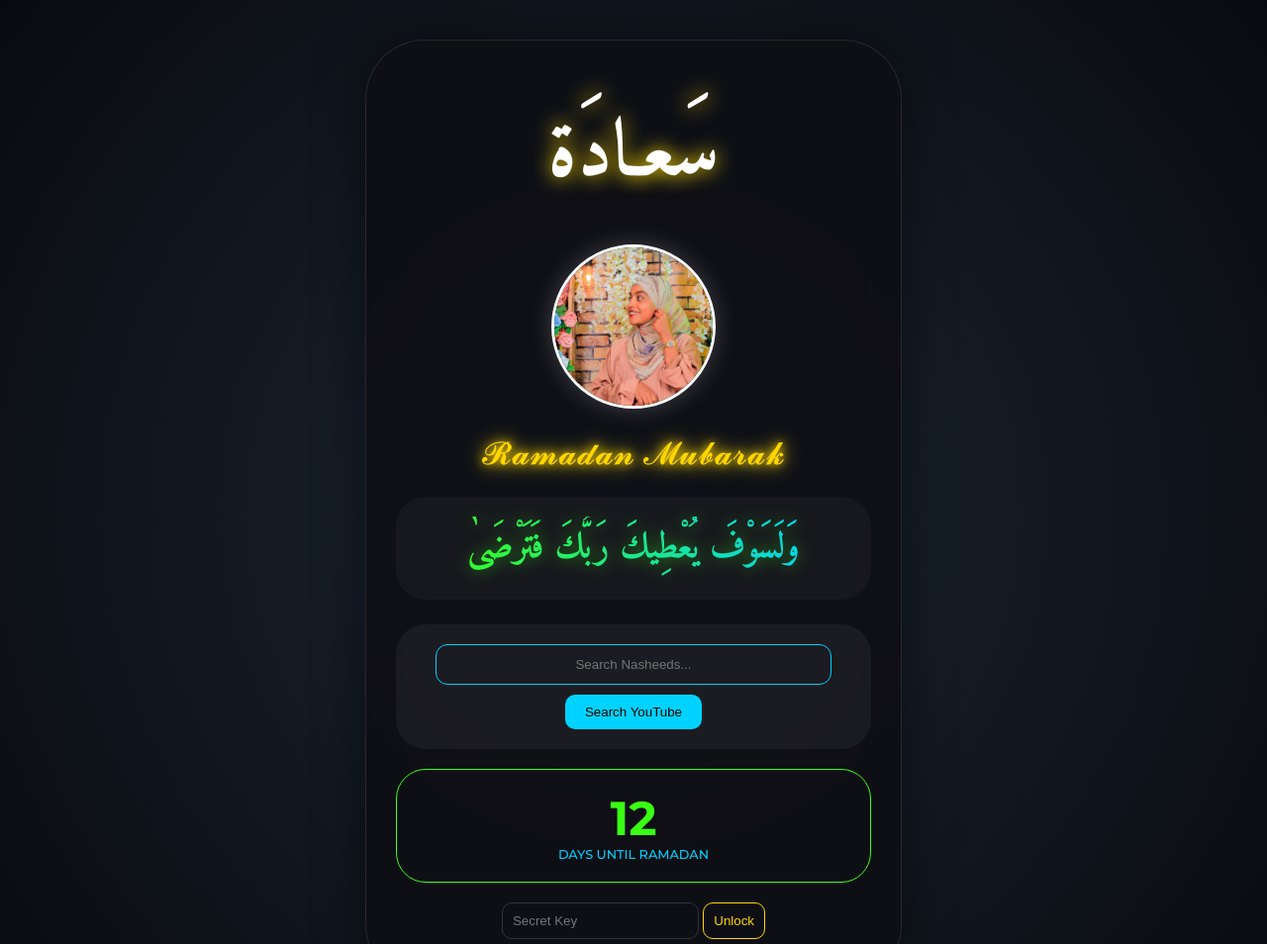
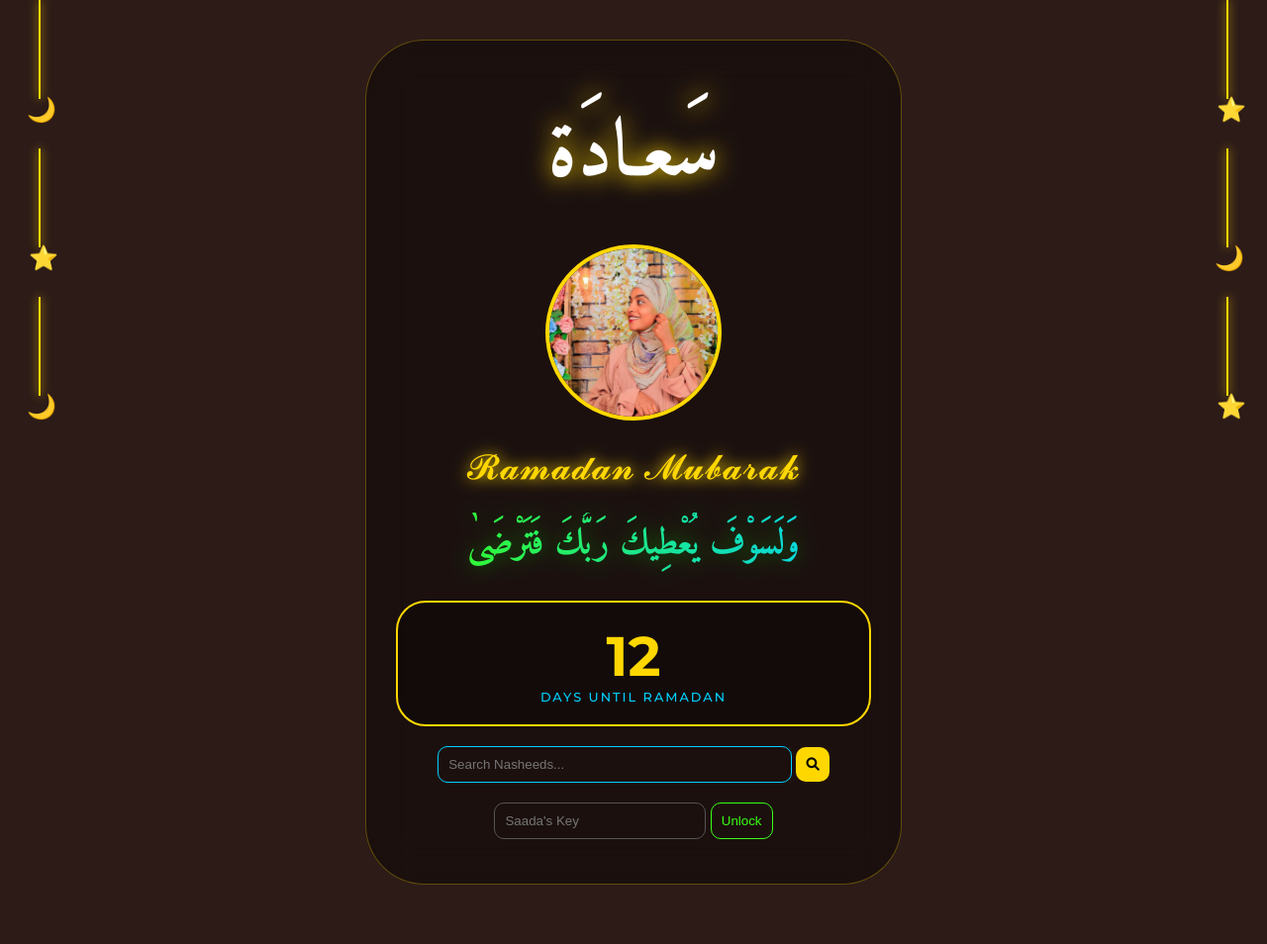
Before and after one commit to affan-50/Saada, a plain HTML site: page index.html in a window 1280 px wide. Shown: the top 954 px of the page at 99% size. Drawn offline with nearby package versions, Linux system fonts and the light colour scheme.

Commit message:
Update index.html

```diff
--- a/index.html
+++ b/index.html
@@ -13,15 +13,35 @@
             --neon-green: #39FF14;
             --electric-blue: #00D2FF;
             --saada-gold: #FFD700;
-            --deep-night: #0a0a0c;
+            --chocolate-dark: #1e110f;
         }
 
         body, html {
             margin: 0; padding: 0; min-height: 100%;
-            background: radial-gradient(circle at center, #1b2735 0%, #090a0f 100%);
+            background: #2D1B18; /* Rich Chocolate */
             font-family: 'Montserrat', sans-serif;
             color: #fff; overflow-x: hidden;
         }
+
+        /* Hanging Decorations (ተንጠልጥለው) */
+        .hanging-decor {
+            position: fixed; top: 0; width: 40px; height: 100vh;
+            display: flex; flex-direction: column; align-items: center;
+            z-index: 5;
+        }
+        .left-decor { left: 20px; }
+        .right-decor { right: 20px; }
+
+        .thread {
+            width: 2px; background: var(--saada-gold);
+            height: 100px; position: relative;
+            box-shadow: 0 0 10px var(--saada-gold);
+            margin-bottom: 50px;
+        }
+        .thread::after {
+            content: '🌙'; position: absolute; bottom: -25px; left: -12px; font-size: 1.5rem;
+        }
+        .thread.star::after { content: '⭐'; left: -10px; }
 
         .main-wrapper {
             display: flex; justify-content: center; align-items: center;
@@ -30,72 +50,57 @@
 
         .container {
             width: 100%; max-width: 480px;
-            background: rgba(15, 15, 20, 0.9);
+            background: rgba(0, 0, 0, 0.4);
             backdrop-filter: blur(20px); border-radius: 60px;
-            padding: 45px 30px; border: 1px solid rgba(255,255,255,0.1);
-            text-align: center; box-shadow: 0 0 50px rgba(0,0,0,0.5);
+            padding: 45px 30px; border: 1px solid rgba(255, 215, 0, 0.3);
+            text-align: center; position: relative; z-index: 10;
         }
 
-        /* Saada at the top */
         .arabic-name {
             font-family: 'Amiri', serif; font-size: 5rem;
             margin-bottom: 20px; color: #fff;
-            text-shadow: 0 0 20px var(--saada-gold);
+            text-shadow: 0 0 25px var(--saada-gold);
         }
 
         .profile-img {
-            width: 160px; height: 160px; border-radius: 50%;
-            border: 3px solid #fff; object-fit: cover;
+            width: 170px; height: 170px; border-radius: 50%;
+            border: 4px solid var(--saada-gold); object-fit: cover;
             margin: 0 auto 25px auto; display: block;
-            box-shadow: 0 0 25px rgba(255,255,255,0.2);
         }
 
-        /* Neon Verse: Bright Green and Blue */
-        .promise-verse {
-            margin: 25px 0; padding: 20px;
-            background: rgba(255,255,255,0.03); border-radius: 30px;
+        .ramadan-greeting {
+            font-size: 2.2rem; margin: 20px 0;
+            color: var(--saada-gold);
+            animation: night-flicker 5s infinite;
         }
+
+        @keyframes night-flicker {
+            0%, 19%, 21%, 23%, 25%, 54%, 56%, 100% { text-shadow: 0 0 15px var(--saada-gold); opacity: 1; }
+            20%, 22%, 24%, 55% { text-shadow: none; opacity: 0.3; }
+        }
+
         .ayah-text {
             font-family: 'Amiri', serif; font-size: 2.3rem; font-weight: bold;
             background: linear-gradient(90deg, var(--neon-green), var(--electric-blue));
             -webkit-background-clip: text; -webkit-text-fill-color: transparent;
-            filter: drop-shadow(0 0 8px rgba(57, 255, 20, 0.5));
-        }
-
-        /* Ramadan Dim Light Flickering Animation */
-        .ramadan-greeting {
-            font-size: 2rem; margin: 20px 0;
-            color: var(--saada-gold);
-            animation: flicker 4s infinite alternate;
-        }
-
-        @keyframes flicker {
-            0%, 18%, 22%, 25%, 53%, 57%, 100% {
-                text-shadow: 0 0 10px var(--saada-gold), 0 0 20px var(--saada-gold);
-                opacity: 1;
-            }
-            20%, 24%, 55% {
-                text-shadow: none;
-                opacity: 0.3;
-            }
-        }
-
-        .search-box {
-            background: rgba(255,255,255,0.05); padding: 20px;
-            border-radius: 30px; margin: 20px 0;
-        }
-        .search-input {
-            width: 85%; padding: 12px; border-radius: 12px; border: 1px solid var(--electric-blue);
-            background: transparent; color: white; text-align: center;
+            filter: drop-shadow(0 0 10px rgba(0, 255, 0, 0.4));
         }
 
         .stat-card {
-            border: 1px solid var(--neon-green); padding: 20px; border-radius: 30px; margin: 20px 0;
+            border: 2px solid var(--saada-gold); padding: 20px; border-radius: 30px; margin: 20px 0;
+            background: rgba(0,0,0,0.3);
         }
-        .stat-value { font-size: 3rem; color: var(--neon-green); display: block; font-weight: bold; }
+        .stat-value { font-size: 3.5rem; color: var(--saada-gold); display: block; font-weight: bold; }
     </style>
 </head>
 <body>
+
+    <div class="hanging-decor left-decor">
+        <div class="thread"></div><div class="thread star"></div><div class="thread"></div>
+    </div>
+    <div class="hanging-decor right-decor">
+        <div class="thread star"></div><div class="thread"></div><div class="thread star"></div>
+    </div>
 
     <div class="main-wrapper">
         <div class="container">
@@ -105,35 +110,47 @@
 
             <div class="ramadan-greeting">𝓡𝓪𝓶𝓪𝓭𝓪𝓷 𝓜𝓾𝓫𝓪𝓻𝓪𝓴</div>
 
-            <div class="promise-verse">
+            <div style="margin: 25px 0;">
                 <div class="ayah-text">وَلَسَوْفَ يُعْطِيكَ رَبُّكَ فَتَرْضَىٰ</div>
             </div>
 
-            <div class="search-box">
-                <input type="text" id="mSearch" class="search-input" placeholder="Search Nasheeds...">
-                <button onclick="playMusic()" style="margin-top:10px; border:none; background:var(--electric-blue); padding:10px 20px; border-radius:10px; cursor:pointer;">Search YouTube</button>
+            <div class="stat-card">
+                <span class="stat-value" id="days-count">--</span>
+                <div style="font-size: 0.8rem; letter-spacing: 2px; color: var(--electric-blue);">DAYS UNTIL RAMADAN</div>
             </div>
 
-            <div class="stat-card">
-                <span class="stat-value">12</span>
-                <div style="font-size: 0.8rem; color: var(--electric-blue);">DAYS UNTIL RAMADAN</div>
+            <div style="margin: 20px 0;">
+                <input type="text" id="mSearch" placeholder="Search Nasheeds..." style="width:70%; padding:10px; border-radius:10px; border:1px solid var(--electric-blue); background:none; color:white;">
+                <button onclick="playMusic()" style="padding:10px; border-radius:10px; border:none; background:var(--saada-gold); cursor:pointer;"><i class="fas fa-search"></i></button>
             </div>
 
-            <input type="password" id="passInput" placeholder="Secret Key" style="background:none; border:1px solid #333; color:#fff; padding:10px; border-radius:10px;">
-            <button onclick="checkPass()" style="background:none; border:1px solid var(--saada-gold); color:var(--saada-gold); padding:10px; border-radius:10px; cursor:pointer;">Unlock</button>
+            <input type="password" id="passInput" placeholder="Saada's Key" style="background:none; border:1px solid #555; color:#fff; padding:10px; border-radius:10px; width: 40%;">
+            <button onclick="checkPass()" style="background:none; border:1px solid var(--neon-green); color:var(--neon-green); padding:10px; border-radius:10px; cursor:pointer;">Unlock</button>
             <div id="secret-content" style="display:none; margin-top:20px; color: var(--neon-green);">✨ Everything is conserved in your light, Saada. ✨</div>
         </div>
     </div>
 
     <script>
+        // Real-time Date Connection
+        function updateRamadanCountdown() {
+            const now = new Date();
+            // Expected Ramadan Start: Feb 17, 2026
+            const ramadanDate = new Date("February 17, 2026 00:00:00");
+            const diff = ramadanDate - now;
+            const days = Math.ceil(diff / (1000 * 60 * 60 * 24));
+            document.getElementById('days-count').innerText = days > 0 ? days : "Mubarak!";
+        }
+        updateRamadanCountdown();
+
         function playMusic() {
             const q = document.getElementById('mSearch').value;
             if(q) window.open("https://www.youtube.com/results?search_query=" + encodeURIComponent(q), "_blank");
         }
+
         function checkPass() {
             if(document.getElementById('passInput').value.toLowerCase() === 'saada') {
                 document.getElementById('secret-content').style.display = 'block';
-                confetti({ particleCount: 100, spread: 70, colors: ['#39FF14', '#00D2FF', '#FFD700'] });
+                confetti({ particleCount: 150, spread: 70, colors: ['#FFD700', '#39FF14', '#00D2FF'] });
             }
         }
     </script>
```
